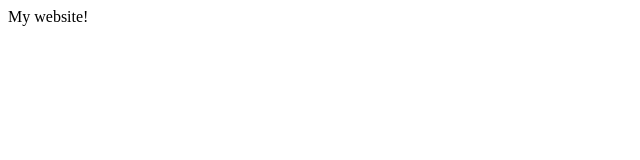
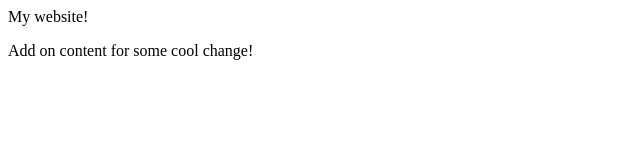
Before and after one commit to LostCactus/SDLC-TEST, a plain HTML site: page index.html in a window 1280 px wide. Shown: the whole page, without its empty margins (0-640 px from the left). Drawn offline with Linux system fonts and the light colour scheme.

Commit message:
the bonus update content

```diff
--- a/index.html
+++ b/index.html
@@ -1,4 +1,5 @@
 <html><body>
 <script type="text/javascript" src="main.js"></script>
 <p>My website!</p>
+<p>Add on content for some cool change!</P>
 </body></html>
```
